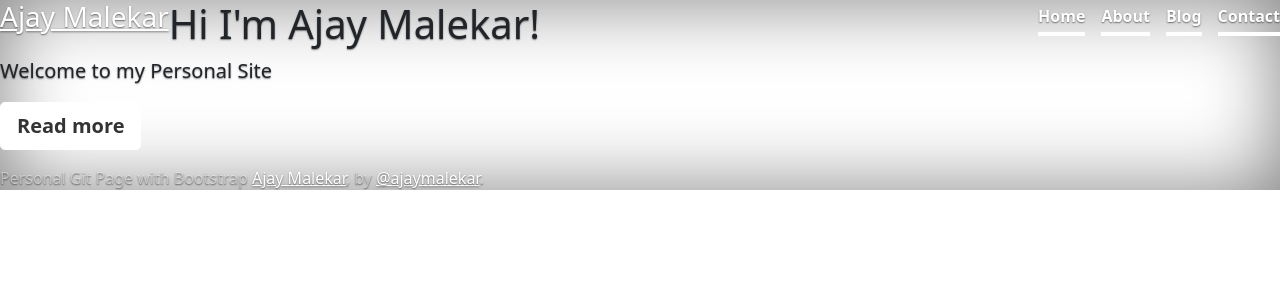
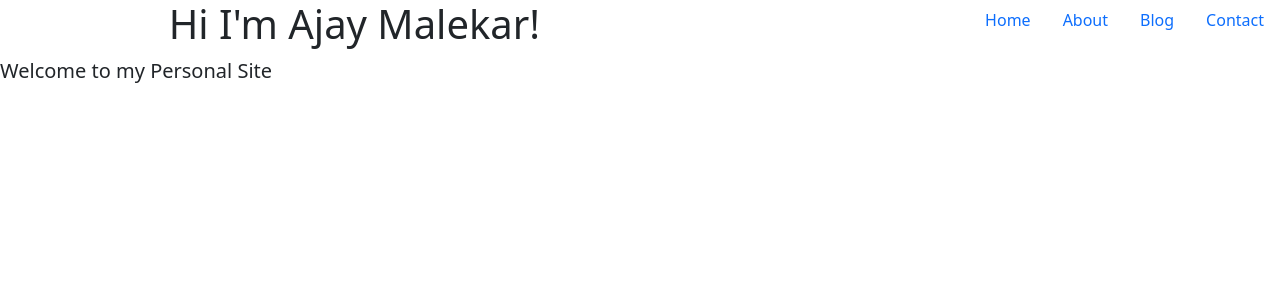
Before and after one commit to ajaymalekar/ajaymalekar.github.io, a Jekyll site: the page built from index.html, in a window 1280 px wide. Shown: the top 300 px of the page. Built offline with Jekyll 4.4.1, drawn with Linux system fonts in a browser that asks for light colours; nearby versions of some CDN libraries.

Commit message:
Update default.html

```diff
--- a/_layouts/default.html
+++ b/_layouts/default.html
@@ -6,7 +6,6 @@
     <title>{{ page.title }} - {{ site.title }}</title>
     {% seo %}
     <link rel="stylesheet" href="{{ '/assets/css/main.css' | relative_url }}">
- <link rel="stylesheet" href="/assets/css/cover.css">
   </head>
   <body>
    {% include navbar.html %}
```
